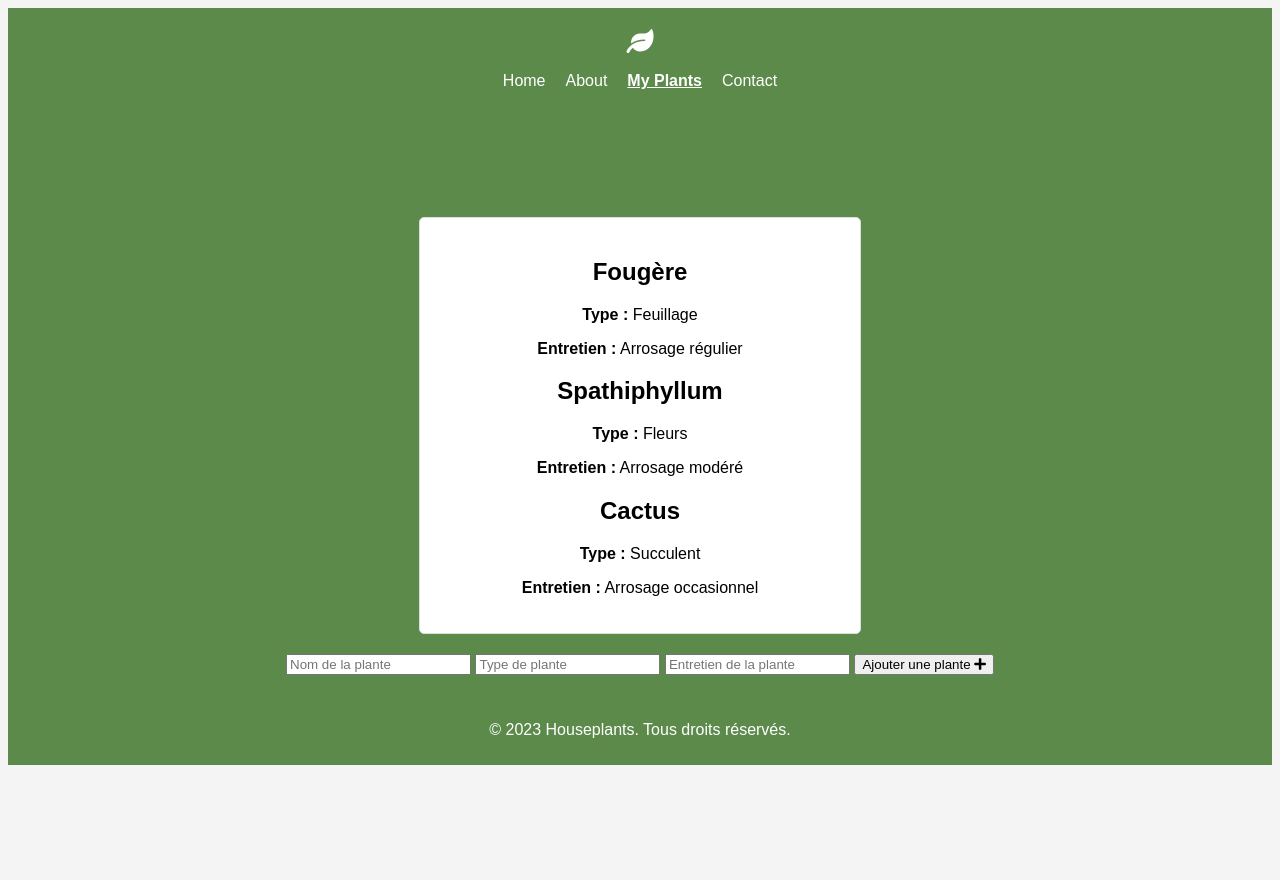
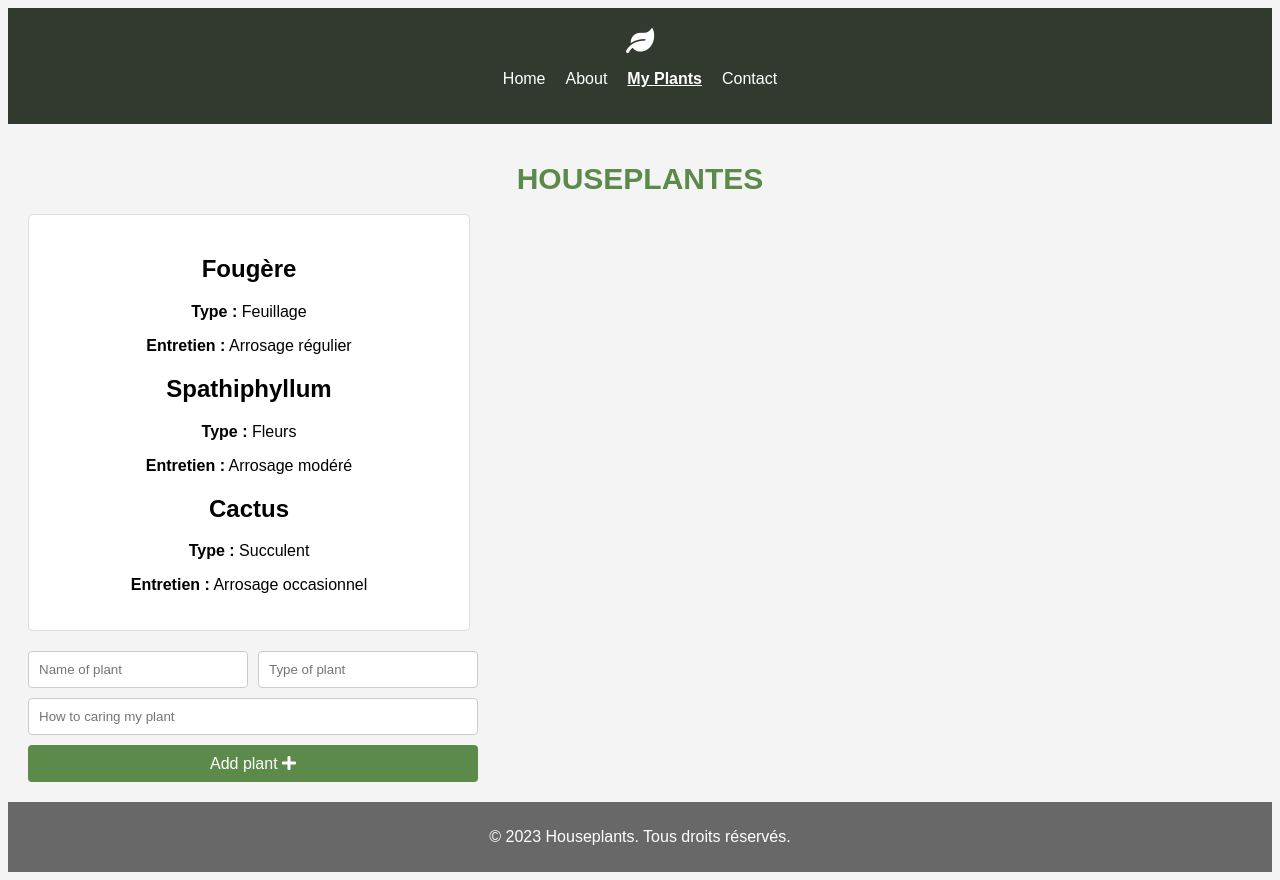
Before and after one commit to GeorginaBerrezel/houseplants, a website: page index.html in a window 1280 px wide. Before the commit the page ends 800 px from the top, so only its background shows below. Drawn offline with Linux system fonts and the light colour scheme.

Commit message:
Split files and styling form and fonts, mixins stuffs

```diff
--- a/_mixins.scss
+++ b/_mixins.scss
@@ -1,5 +1,9 @@
-$primary-color: #5c8a4b;
+$body-color: #f4f4f4;
+$header-color: #323a2f;
+$footer-color: #686868;
 $secondary-color: #ffcc00;
+$white-color: #fff;
+$green-color: #5c8a4b;
 
 
 @mixin mobile {
@@ -15,14 +19,34 @@ $secondary-color: #ffcc00;
 }
 
 
-@mixin large-text {
-    font-size: 24px;
+@mixin Xlarge-text {
+    font-family: 'Work Sans', sans-serif;
+    font-size: 30px;
+    font-weight: 900;
+    line-height: 30px;
+    text-transform: uppercase;
+    color: $green-color;
+}
+
+@mixin Large-text {
+    font-family: 'Work Sans', sans-serif;
+    font-size: 25px;
+    font-weight: 400;
+    line-height: 25px;
 }
 
 @mixin medium-text {
-    font-size: 18px;
+    font-family: 'Work Sans', sans-serif;
+    font-size: 17px;
+    font-weight: 600;
+    line-height: 17px;
 }
 
+
+
 @mixin small-text {
-    font-size: 14px;
+    font-family: 'Work Sans', sans-serif;
+    font-size: 12px;
+    font-weight: 100;
+    line-height: 17px;
 }
--- /dev/null
+++ b/_variables.scss
@@ -0,0 +1,7 @@
+$margin-small: 10px;
+$margin-medium: 20px;
+$margin-large: 30px;
+
+$padding-small: 10px;
+$padding-medium: 20px;
+$padding-large: 30px;
--- a/index.html
+++ b/index.html
@@ -33,11 +33,11 @@
         </div>
 
         <!-- Form pour ajouter des plantes -->
-        <form id="plant-form">
-            <input type="text" id="plant-name" placeholder="Nom de la plante" required>
-            <input type="text" id="plant-type" placeholder="Type de plante" required>
-            <input type="text" id="plant-care" placeholder="Entretien de la plante" required>
-            <button type="submit">Ajouter une plante <i class="fas fa-plus"></i></button>
+        <form class="plant__form" id="plant-form">
+            <input type="text" id="plant-name" placeholder="Name of plant" required>
+            <input type="text" id="plant-type" placeholder="Type of plant" required>
+            <input type="text" id="plant-care" placeholder="How to caring my plant" required>
+            <button type="submit" id="plant-button">Add plant <i class="fas fa-plus"></i></button>
         </form>
 
     </main>
--- /dev/null
+++ b/src/scss/components/_footer.scss
@@ -0,0 +1,14 @@
+/* Styles pour le footer */
+.footer {
+    background-color: $footer-color;
+    color: $white-color;
+    padding: $padding-small;
+
+    &__content {
+        text-align: center;
+
+        &__copyright {
+            @include small-text;
+        }
+    }
+}
--- /dev/null
+++ b/src/scss/components/_forms.scss
@@ -0,0 +1,46 @@
+.plant__form {
+    display: grid;
+    grid-template-columns: repeat(2, 1fr);
+    grid-template-rows: repeat(3, 1fr);
+    grid-column-gap: 10px;
+    grid-row-gap: 10px;
+    max-width: 450px;
+
+    input[type=text],
+    select,
+    textarea {
+        // width: 100%;
+        padding: $padding-small;
+        border: 1px solid #ccc;
+        border-radius: 4px;
+        resize: vertical;
+    }
+
+    button {
+        background-color: $green-color;
+        border: none;
+        border-radius: 4px;
+        color: $white-color;
+        // padding: $padding-medium;
+        font-size: 16px;
+        cursor: pointer;
+        // width: 200px;
+
+    }
+
+    #plant-name {
+        grid-area: 1 / 1 / 2 / 2;
+    }
+
+    #plant-type {
+        grid-area: 1 / 2 / 2 / 3;
+    }
+
+    #plant-care {
+        grid-area: 2 / 1 / 3 / 3;
+    }
+
+    #plant-button {
+        grid-area: 3 / 1 / 4 / 3;
+    }
+}
--- /dev/null
+++ b/src/scss/components/_header.scss
@@ -0,0 +1,31 @@
+/* Styles pour le header */
+.header {
+    background-color: $header-color;
+    color: $white-color;
+    padding: $padding-medium;
+
+    &__logo {
+        @include Large-text;
+    }
+
+    &__nav {
+        margin: $margin-small 0 0 0;
+    }
+
+    &__menu {
+        list-style: none;
+        padding: 0;
+        display: flex;
+        justify-content: center;
+
+        &-item {
+            margin: 0 $margin-small;
+            cursor: pointer;
+
+            &--active {
+                font-weight: bold;
+                text-decoration: underline;
+            }
+        }
+    }
+}
--- /dev/null
+++ b/src/scss/components/_plant-list.scss
@@ -0,0 +1,25 @@
+/* Styles pour le main */
+.main {
+    padding: $padding-medium;
+
+    &__title {
+        @include Xlarge-text;
+        margin: $margin-medium 0 $margin-small 0; /* Utilisation des variables de marge */
+
+    }
+
+    &__content {
+        background-color: $white-color;
+        border: 1px solid #ddd;
+        border-radius: 5px;
+        padding: $padding-medium;
+        margin: $margin-medium auto;
+        padding: $padding-medium; /* Utilisation des variables de padding */
+        margin: $margin-medium 0; /* Utilisation des variables de marge */
+        max-width: 400px;
+
+        &__plant-list {
+            background-color: $white-color;
+        }
+    }
+}
--- /dev/null
+++ b/src/scss/components/_styles.scss
@@ -0,0 +1,31 @@
+.main {
+    background-color: $body-color;
+    padding: $padding-medium;
+}
+
+// Utilisez les mixins pour les media queries
+.element {
+    @include mobile {
+        // Styles spécifiques pour les mobiles
+    }
+}
+
+// Utilisez les mixins pour les tailles de police
+.text {
+    @include medium-text;
+}
+
+
+
+/* Styles pour le body */
+body {
+    font-family: 'Montserrat', sans-serif;
+    font-family: 'Work Sans', sans-serif;
+    text-align: center;
+    background-color: $body-color;
+}
+
+.icon {
+    font-size: 24px;
+    color: red;
+}
--- a/styles.scss
+++ b/styles.scss
@@ -1,106 +1,8 @@
-@import "_mixins";
+@import "variables";
+@import "mixins";
 
-// Utilisez les variables de couleur
-.main {
-    background-color: $primary-color;
-}
-
-// Utilisez les mixins pour les media queries
-.element {
-    @include mobile {
-        // Styles spécifiques pour les mobiles
-    }
-}
-
-// Utilisez les mixins pour les tailles de police
-.text {
-    @include medium-text;
-}
-
-
-
-/* Styles pour le body */
-body {
-    font-family: Arial, sans-serif;
-    text-align: center;
-    background-color: #f4f4f4;
-}
-
-.icon {
-    font-size: 24px; /* Ajustez la taille de l'icône */
-    color: red; /* Ajustez la couleur de l'icône */
-}
-
-
-/* Styles pour le header */
-.header {
-    background-color: #5c8a4b;
-    color: #fff;
-    padding: 20px;
-
-    &__logo {
-        font-size: 24px;
-        font-weight: bold;
-    }
-
-    &__nav {
-        margin-top: 10px;
-    }
-
-    &__menu {
-        list-style: none;
-        padding: 0;
-        display: flex;
-        justify-content: center;
-
-        &-item {
-            margin: 0 10px;
-            cursor: pointer;
-
-            &--active {
-                font-weight: bold;
-                text-decoration: underline;
-            }
-        }
-    }
-}
-
-/* Styles pour le main */
-.main {
-    padding: 20px;
-
-    &__title {
-        font-size: 28px;
-        color: #5c8a4b;
-    }
-
-    &__content {
-        background-color: #fff;
-        border: 1px solid #ddd;
-        border-radius: 5px;
-        padding: 20px;
-        margin: 20px auto;
-        max-width: 400px;
-
-        &__plant-list {
-            /* Styles spécifiques pour la liste des plantes */
-        }
-    }
-}
-
-/* Styles pour le footer */
-.footer {
-    background-color: #5c8a4b;
-    color: #fff;
-    padding: 10px;
-
-    &__content {
-        text-align: center;
-
-        &__copyright {
-            font-size: 14px;
-        }
-    }
-}
-
-/* Ajoutez d'autres styles spécifiques au besoin */
+@import "src/scss/components/styles";
+@import "src/scss/components/header";
+@import "src/scss/components/footer";
+@import "src/scss/components/forms";
+@import "src/scss/components/plant-list";
```
Also changed, not shown: styles.css, 1 other file.
